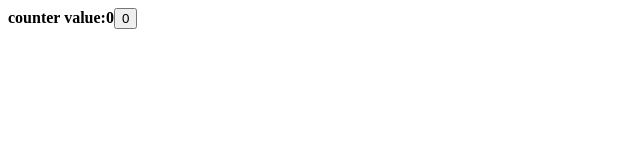
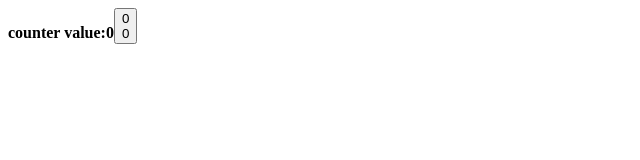
Before and after one commit to McGaelen/rxjs-web-framework, a website built with Vite: page index.html in a window 1280 px wide. Shown: the whole page, without its empty margins (0-640 px from the left). Built offline with nearby package versions, Linux system fonts and the light colour scheme.

Commit message:
fix child state not reacting, cleanup

```diff
--- a/functions.js
+++ b/functions.js
@@ -11,10 +11,6 @@ import {Observable, catchError, BehaviorSubject} from "rxjs";
 export function el(tag, attributes, children) {
   const ref = document.createElement(tag)
 
-  // don't actually need to save these on the ref object, but probably not
-  ref._attributeObservers = {}
-  ref._attributeSubscriptions = {}
-
   if (attributes) {
     Object.entries(attributes).forEach(([key, value]) => {
       if (typeof value === 'function') {
@@ -22,45 +18,27 @@ export function el(tag, attributes, children) {
         ref.addEventListener(key, value)
       } else if (value.subscribe && typeof value.subscribe === 'function') {
         // if it has a subscribe function, it's probably an Observable
-        ref._attributeObservers[key] = value
+        value.subscribe(
+          val => ref.setAttribute(key, val)
+        )
       } else {
         // otherwise, it is probably just a static value, so set it normally
         ref.setAttribute(key, value)
       }
     })
-
-    // Subscribe to all observer attributes
-    Object.keys(ref._attributeObservers).forEach(key => {
-      ref._attributeSubscriptions[key] = ref._attributeObservers[key].subscribe(
-        val => ref.setAttribute(key, val)
-      )
-    })
   }
 
   // TODO: i think all of `children` needs to be an observable to support conditionally rendering children...
   // TODO: use a tagged template for children that can create that observable
-  if (!children) return ref
-  if (tag === 'button') {
-    debugger
-  }
-
-  for (const [idx, child] of children.entries()) {
+  if (children) {
+    children.forEach((child, idx) => {
       if (child.subscribe && typeof child.subscribe === 'function') {
-      // TODO: for some reason the subscribe method doesn't get called when the element reading it is a child?
-      child.subscribe({
-        next: val => {
-          if (tag === 'button') {
-            debugger
-          }
+        child.subscribe(val => {
           const textNode = document.createTextNode(val?.toString() ?? val)
           if (ref.childNodes[idx]) {
             ref.replaceChild(textNode, ref.childNodes[idx])
           } else {
             ref.appendChild(textNode)
-          }
-        },
-        complete() {
-          console.log('complete')
           }
         })
       } else if (typeof child === 'string') {
@@ -68,11 +46,8 @@ export function el(tag, attributes, children) {
       } else {
         ref.appendChild(child)
       }
+    })
   }
-  // children.forEach((child, idx) => {
-  //
-  // })
-
 
   return ref
 }
--- a/index.html
+++ b/index.html
@@ -16,9 +16,9 @@
         'counter value:',
         count,
         el('button', { click: () => count.$set(val => val + 1), 'data-count': count }, [
-          // el('div', {}, [
-          //   count
-          // ]),
+          el('div', {}, [
+            count
+          ]),
           count
         ])
       ])
```
Lines whose indentation alone changed are shown as unchanged.
